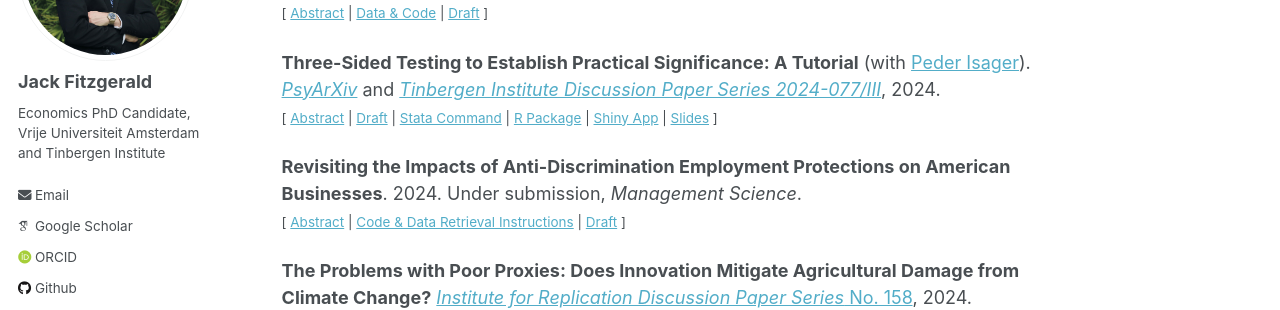
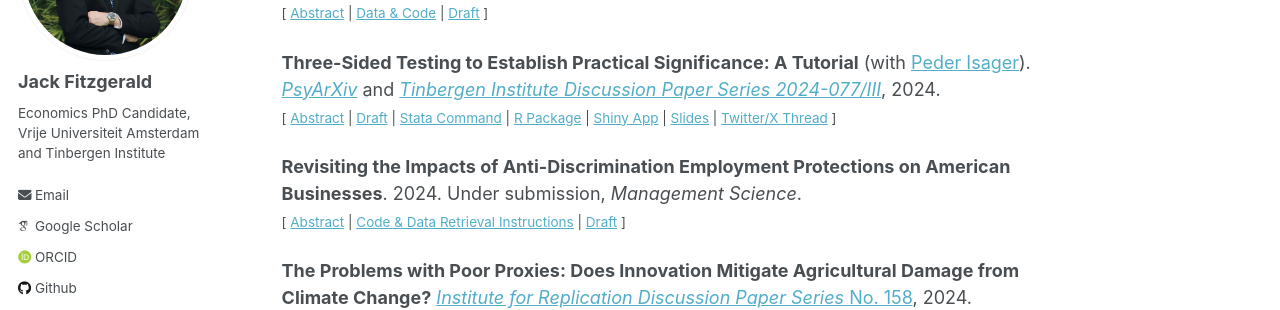
Before and after one commit to jack-fitzgerald/jack-fitzgerald.github.io, a Jekyll site: the page built from _pages/papers.md, in a window 1280 px wide and 900 px high, scrolled down 839 px. Shown: the part 150-460 px from the top of the window. Built offline with Jekyll 4.4.1, drawn with Linux system fonts in a browser that asks for light colours; some web fonts are replaced.

Commit message:
Update papers.md

```diff
--- a/_pages/papers.md
+++ b/_pages/papers.md
@@ -61,7 +61,7 @@ Wolfowicz et al. (2023, <i>Nature Human Behaviour</i>) find that more arrests an
 </small><br><br/></div>
 
 **Three-Sided Testing to Establish Practical Significance: A Tutorial** (with [Peder Isager](https://pedermisager.org/)). [<i>PsyArXiv</i>](https://doi.org/10.31234/osf.io/8y925) and [<i>Tinbergen Institute Discussion Paper Series 2024-077/III</i>](https://papers.tinbergen.nl/24077.pdf), 2024. <br/>
-<small>[ <a href="#/" onclick="visib('TST')">Abstract</a> | [Draft](https://jack-fitzgerald.github.io/files/TST_Tutorial.pdf) | [Stata Command](https://github.com/jack-fitzgerald/tsti) | [R Package](https://github.com/jack-fitzgerald/eqtesting) | [Shiny App](https://jack-fitzgerald.shinyapps.io/shinyTST/) | [Slides](https://jack-fitzgerald.github.io/files/TST_Slides.pdf) ] </small>
+<small>[ <a href="#/" onclick="visib('TST')">Abstract</a> | [Draft](https://jack-fitzgerald.github.io/files/TST_Tutorial.pdf) | [Stata Command](https://github.com/jack-fitzgerald/tsti) | [R Package](https://github.com/jack-fitzgerald/eqtesting) | [Shiny App](https://jack-fitzgerald.shinyapps.io/shinyTST/) | [Slides](https://jack-fitzgerald.github.io/files/TST_Slides.pdf) | [Twitter/X Thread](https://threadreaderapp.com/thread/1870130179160584350.html) ] </small>
 
 <div id="TST" style="display: none; text-align: justify; line-height: 1.2" ><small>
 
```
